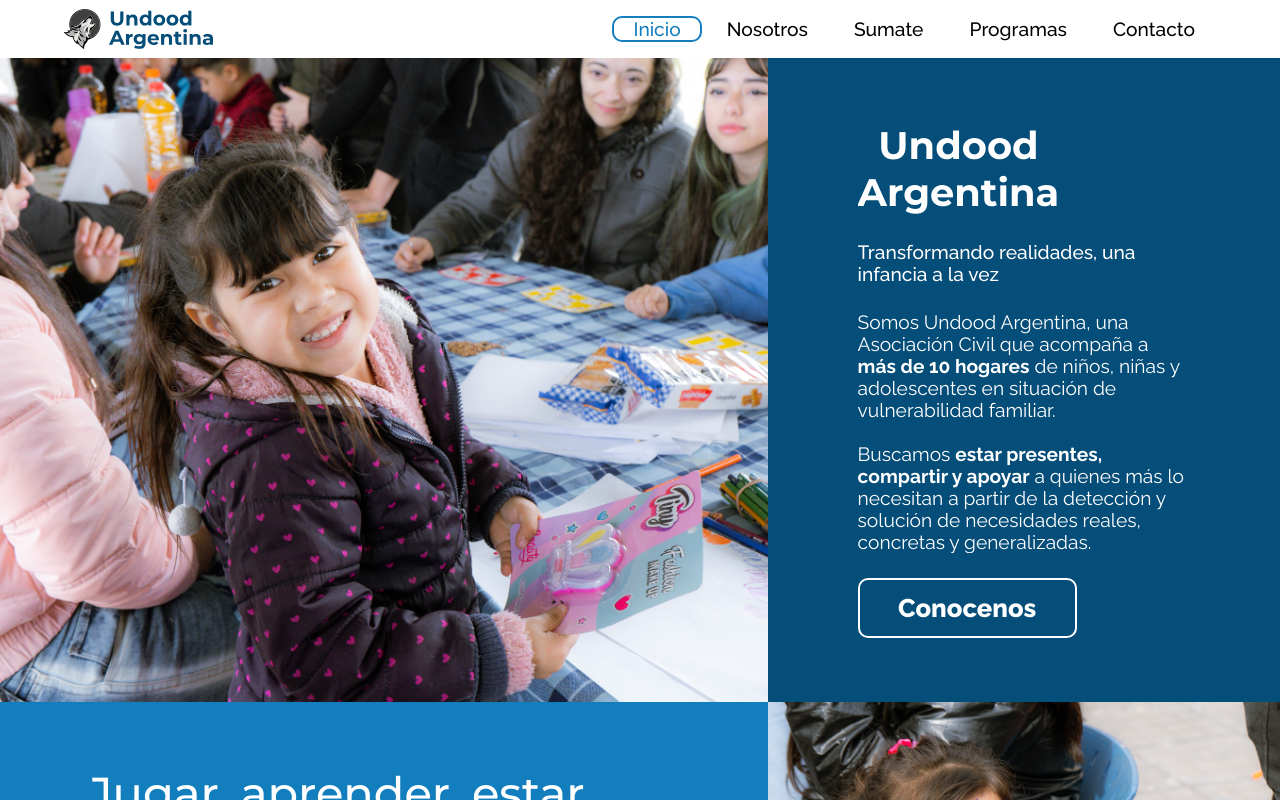
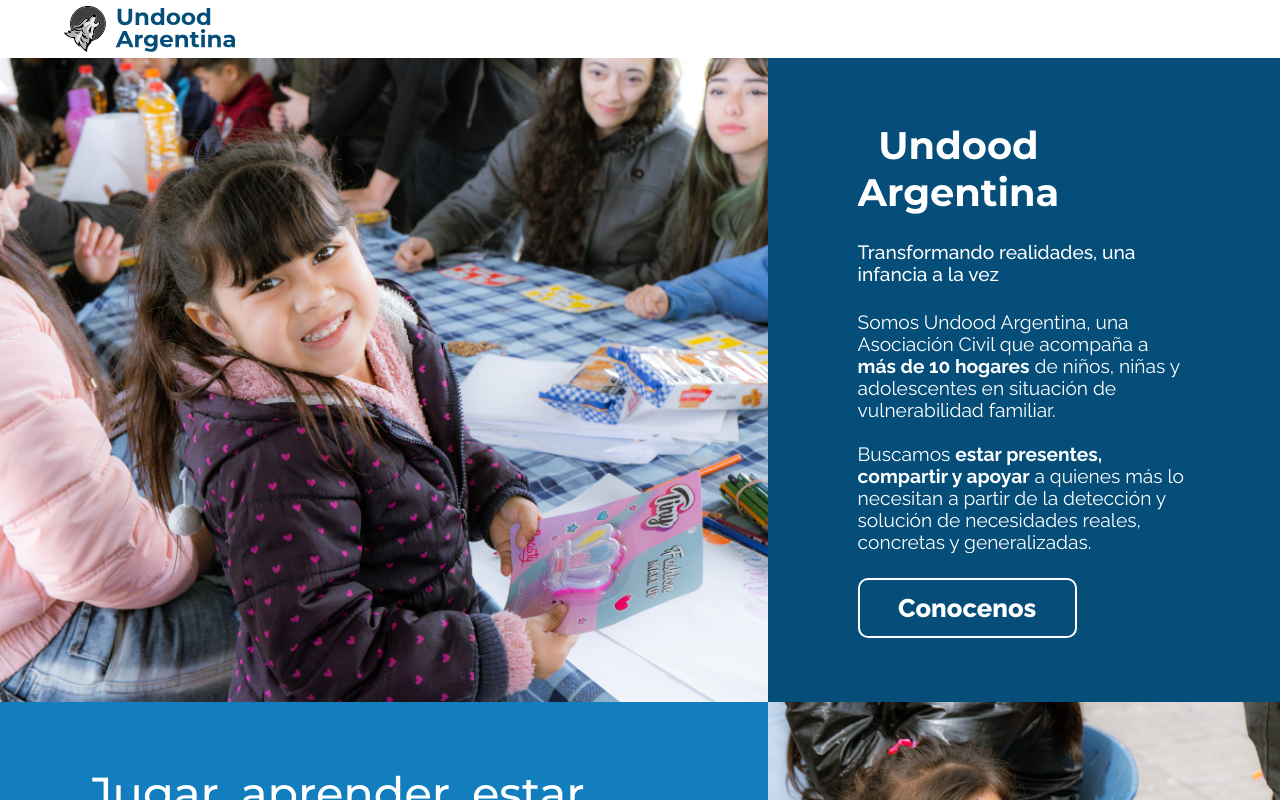
Before and after one commit to DemianFaulhaber/UndoodWeb, a Next.js app: page / in a window 1280 px wide. Built offline with nearby package versions, Linux system fonts and the light colour scheme.

Commit message:
fixed the fix, god I HATE APPLE

```diff
--- a/app/components/navbar/navbar.css
+++ b/app/components/navbar/navbar.css
@@ -59,8 +59,8 @@
 
 .menu-hide{
     right: -100vw;
-    width: 0;
-    height: 0;
+    width: 0!important;
+    height: 0!important;
 }
 
 .menu-visible{
```
